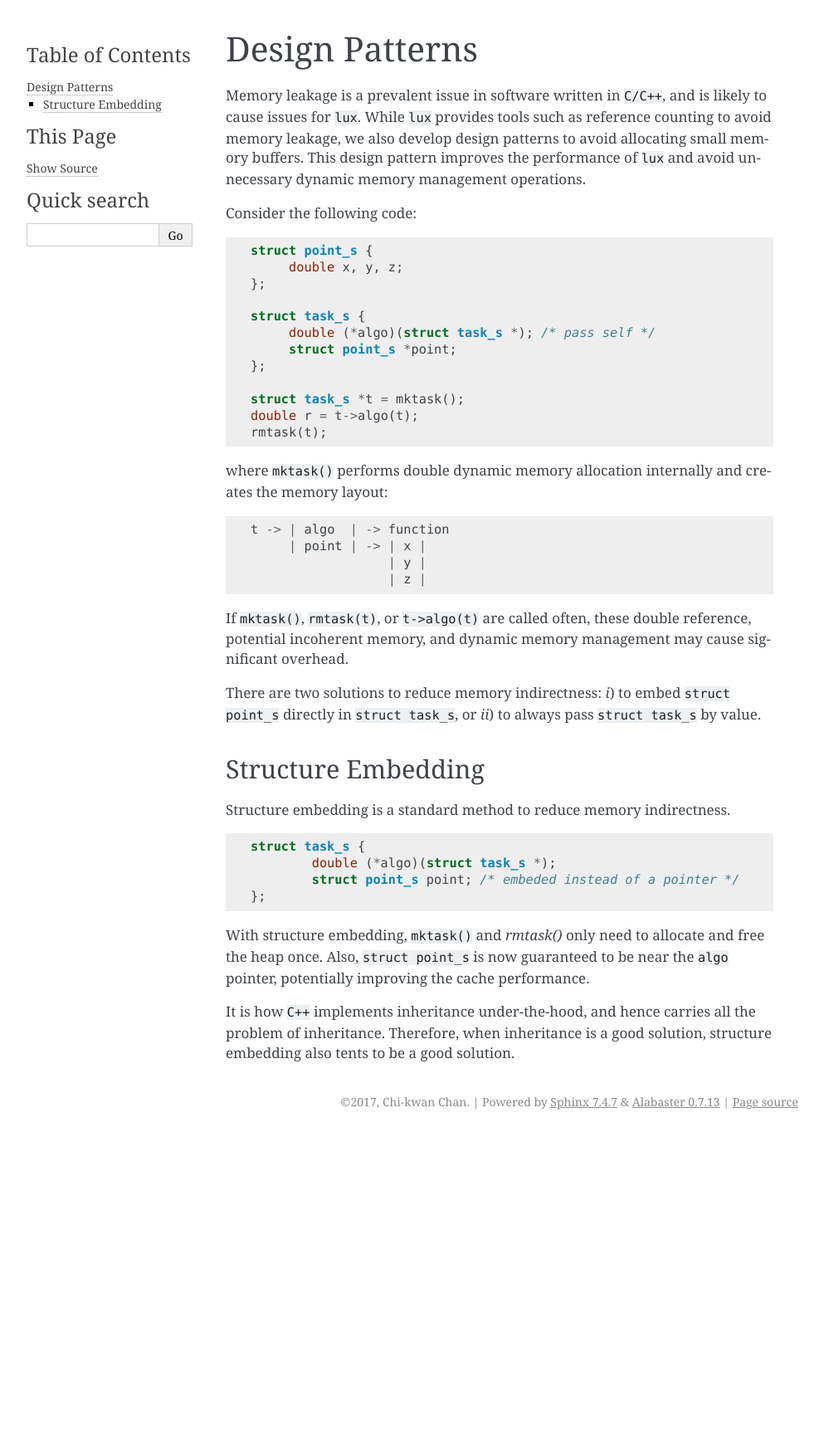
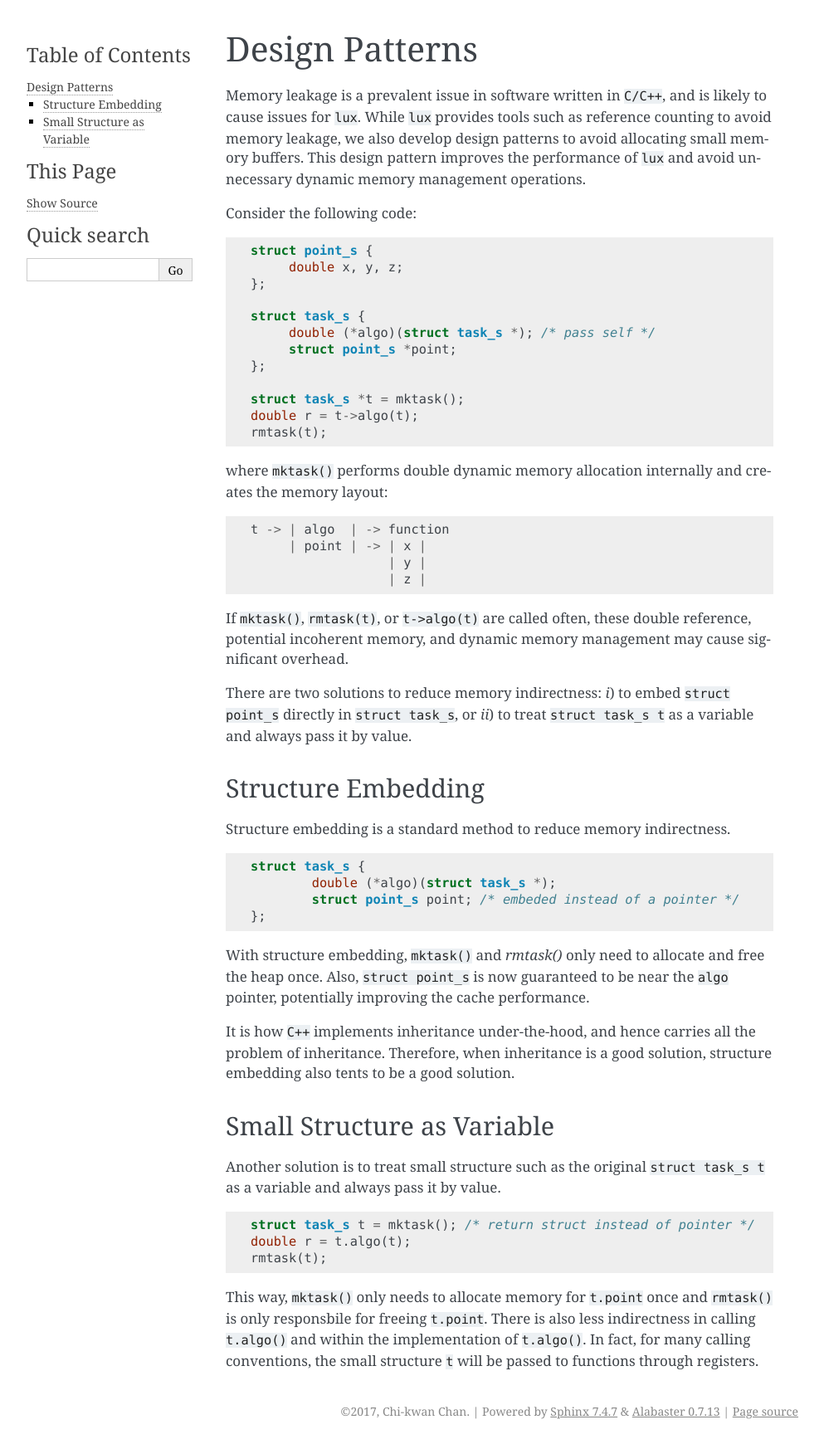
Before and after one commit to luxsrc/lux, a Sphinx documentation site: the page built from doc/pattern.rst, in a window 1280 px wide. Shown: the whole page at 83% size, without its empty margins (148-1141 px from the left). Built offline with Sphinx 7.4.7, drawn with Linux system fonts in a browser that asks for light colours; before the commit the page ends 1367 px from its top, so only the background shows below that.

Commit message:
Describe small structure as variable

```diff
--- a/doc/pattern.rst
+++ b/doc/pattern.rst
@@ -43,7 +43,8 @@ dynamic memory management may cause significant overhead.
 There are two solutions to reduce memory indirectness:
 *i*) to embed :code:`struct point_s` directly in :code:`struct
 task_s`, or
-*ii*) to always pass :code:`struct task_s` by value.
+*ii*) to treat :code:`struct task_s t` as a variable and always pass
+it by value.
 
 
 Structure Embedding
@@ -68,3 +69,25 @@ It is how ``C++`` implements inheritance under-the-hood, and hence
 carries all the problem of inheritance.
 Therefore, when inheritance is a good solution, structure embedding
 also tents to be a good solution.
+
+
+Small Structure as Variable
+---------------------------
+
+Another solution is to treat small structure such as the original
+:code:`struct task_s t` as a variable and always pass it by value.
+
+.. code-block:: c
+
+
+   	struct task_s t = mktask(); /* return struct instead of pointer */
+   	double r = t.algo(t);
+   	rmtask(t);
+
+This way, :code:`mktask()` only needs to allocate memory for
+:code:`t.point` once and :code:`rmtask()` is only responsbile for
+freeing :code:`t.point`.
+There is also less indirectness in calling :code:`t.algo()` and within
+the implementation of :code:`t.algo()`.
+In fact, for many calling conventions, the small structure :code:`t`
+will be passed to functions through registers.
```
